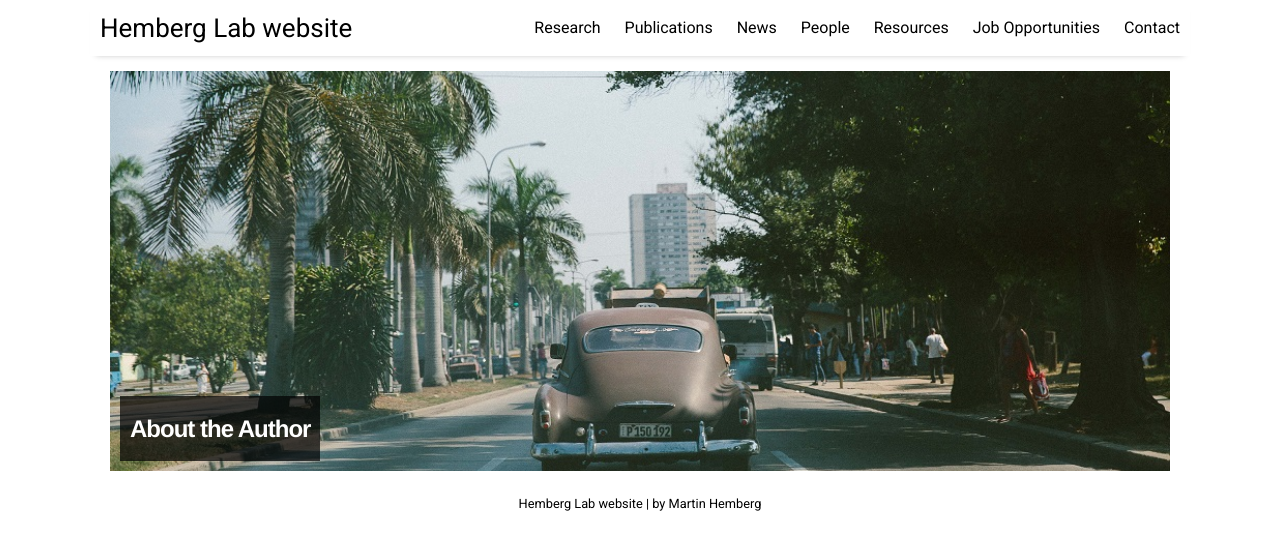
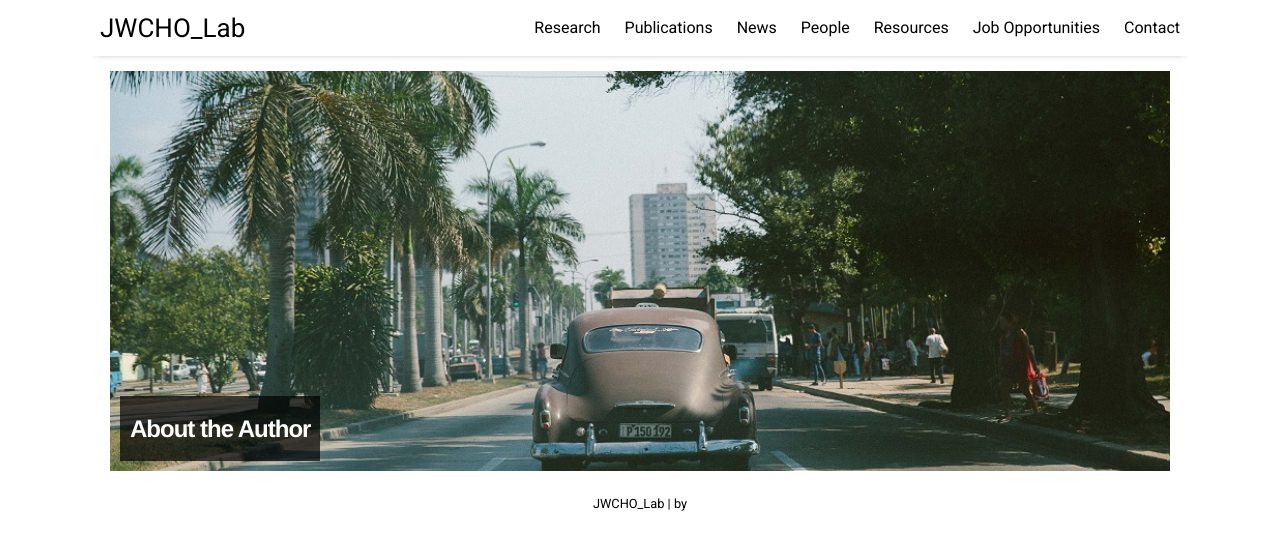
Before and after one commit to jaewon-cho/sdfasdf2dscf34fad.github.io, a Jekyll site: the page built from pages/facts.md, in a window 1280 px wide. Shown: the top 550 px of the page. Built offline with Jekyll 4.4.1, drawn with Linux system fonts in a browser that asks for light colours; nearby versions of some CDN libraries.

Commit message:
Update _config.yml

```diff
--- a/_config.yml
+++ b/_config.yml
@@ -10,9 +10,7 @@ permalink:           /:title
 plugins:             [jekyll-paginate, jekyll-sitemap, jekyll-feed, jekyll-seo-tag]
 
 # Customise atom feed settings (this is where Jekyll-Feed gets configuration information)
-title:		           "Hemberg Lab website"
-#description:	       "Official website for the Hemberg lab"
-author:              "Martin Hemberg"
+title:		           "JWCHO_Lab"
 
 # RSS 2.0 can be used instead of Atom by uncommenting following two lines
 #feed:
```
